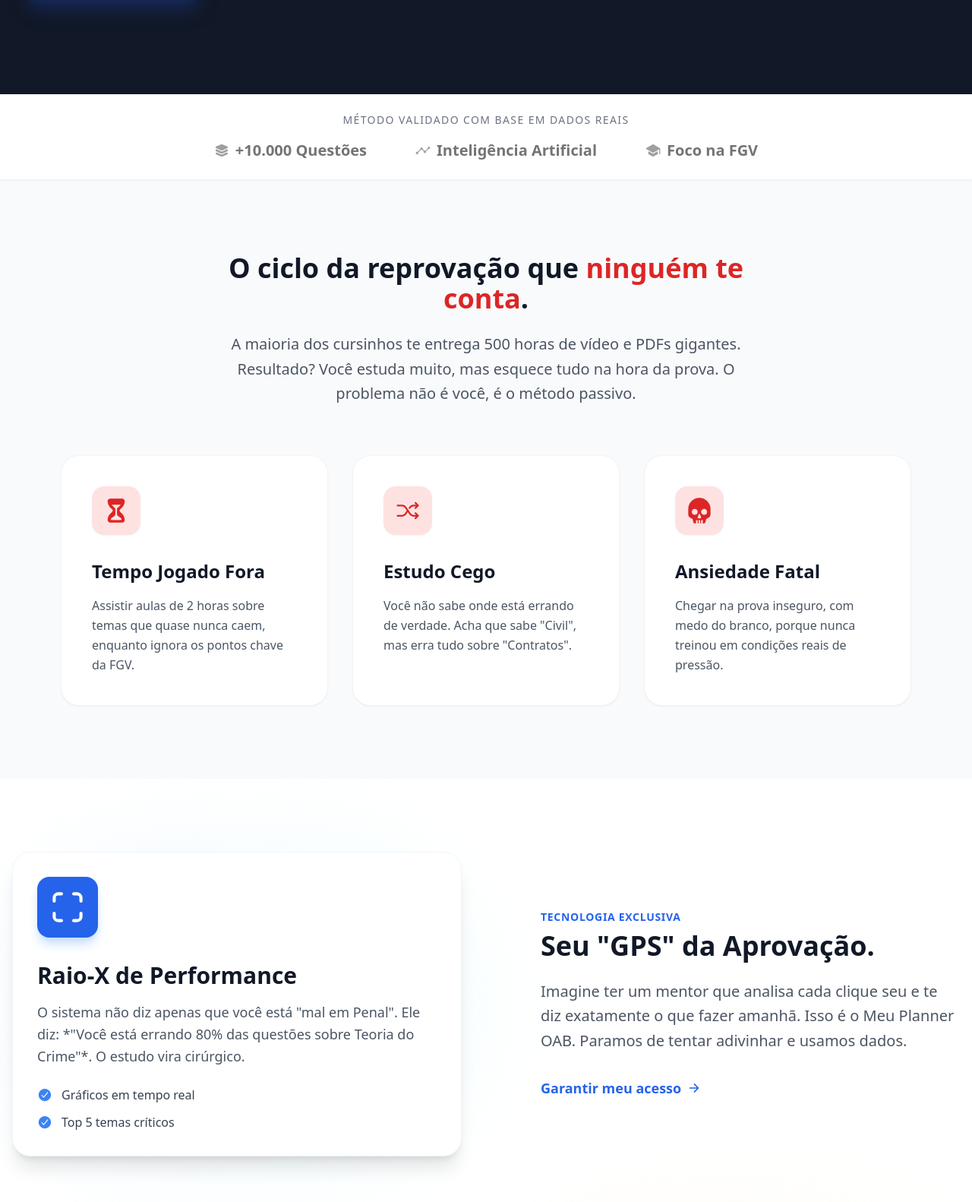
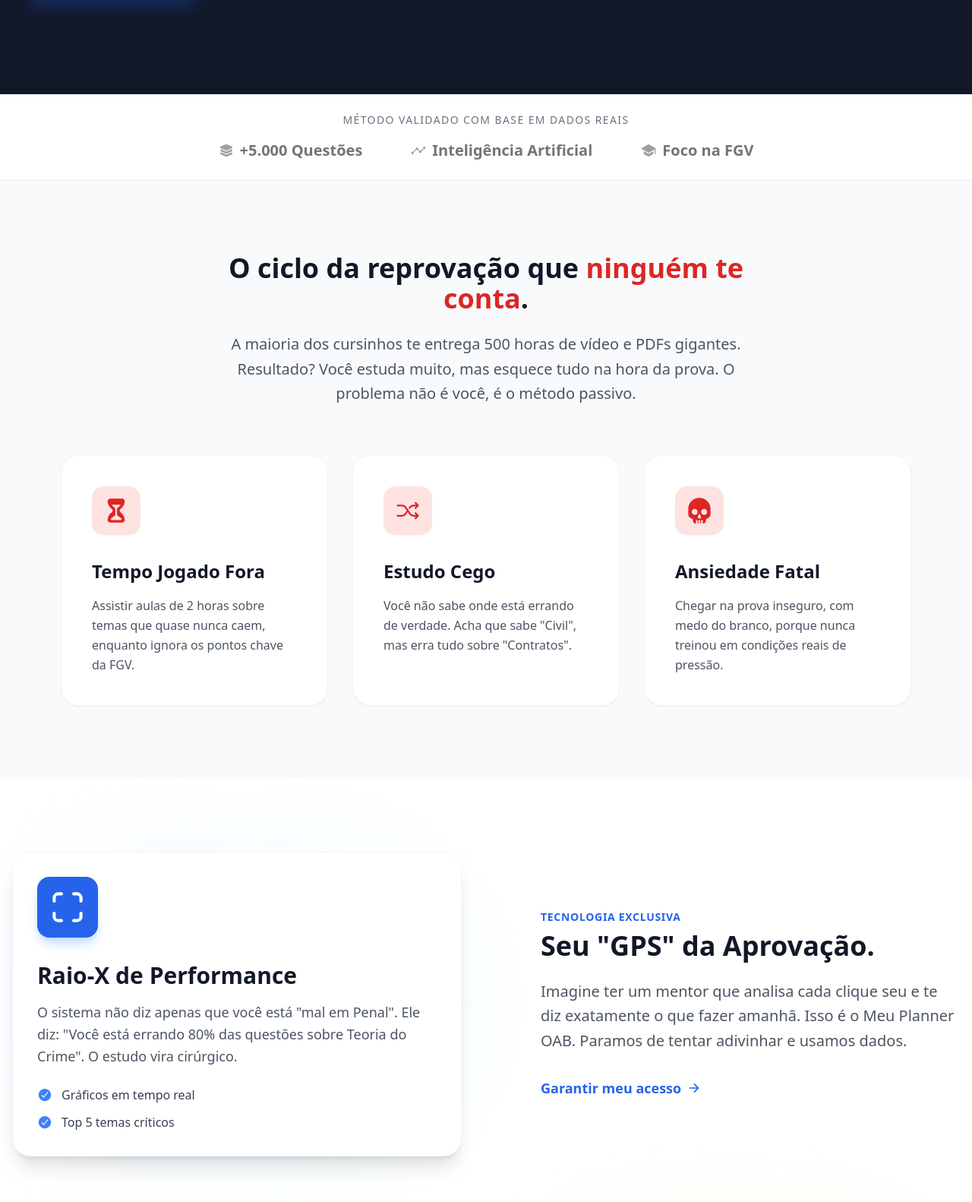
Before and after one commit to MacksuelGomes/planner-oab, a plain HTML site: page index.html in a window 1280 px wide. Shown: the part 884-2466 px from the top of the page at 76% size. Drawn offline with nearby package versions, Linux system fonts and the light colour scheme; a web font is replaced by a local one.

Commit message:
Fix HTML formatting and update text content

```diff
--- a/index.html
+++ b/index.html
@@ -105,7 +105,7 @@
         <div class="max-w-7xl mx-auto px-4 text-center">
             <p class="text-sm font-medium text-gray-500 uppercase tracking-widest mb-4">Método validado com base em dados reais</p>
             <div class="flex flex-wrap justify-center items-center gap-8 md:gap-16 opacity-60 grayscale hover:grayscale-0 transition duration-300">
-                <span class="font-bold text-xl flex items-center gap-2"><ion-icon name="layers" class="text-blue-600"></ion-icon> +10.000 Questões</span>
+                <span class="font-bold text-xl flex items-center gap-2"><ion-icon name="layers" class="text-blue-600"></ion-icon> +5.000 Questões</span>
                 <span class="font-bold text-xl flex items-center gap-2"><ion-icon name="analytics" class="text-blue-600"></ion-icon> Inteligência Artificial</span>
                 <span class="font-bold text-xl flex items-center gap-2"><ion-icon name="school" class="text-blue-600"></ion-icon> Foco na FGV</span>
             </div>
@@ -146,7 +146,7 @@
                             <ion-icon name="scan"></ion-icon>
                         </div>
                         <h3 class="text-3xl font-bold text-gray-900 mb-4">Raio-X de Performance</h3>
-                        <p class="text-lg text-gray-600 mb-6 leading-relaxed">O sistema não diz apenas que você está "mal em Penal". Ele diz: *"Você está errando 80% das questões sobre Teoria do Crime"*. O estudo vira cirúrgico.</p>
+                        <p class="text-lg text-gray-600 mb-6 leading-relaxed">O sistema não diz apenas que você está "mal em Penal". Ele diz: "Você está errando 80% das questões sobre Teoria do Crime". O estudo vira cirúrgico.</p>
                         <ul class="space-y-3">
                             <li class="flex items-center gap-3 text-gray-700 font-medium"><ion-icon name="checkmark-circle" class="text-blue-500 text-xl"></ion-icon> Gráficos em tempo real</li>
                             <li class="flex items-center gap-3 text-gray-700 font-medium"><ion-icon name="checkmark-circle" class="text-blue-500 text-xl"></ion-icon> Top 5 temas críticos</li>
```
